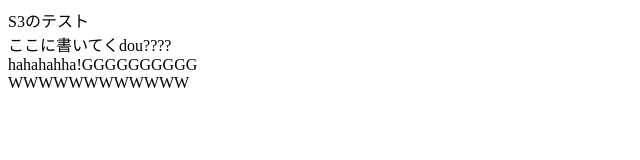
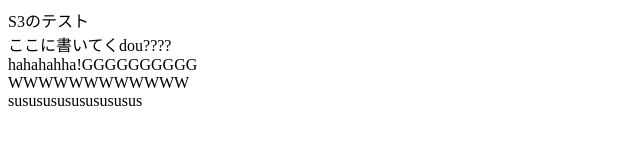
Before and after one commit to hi6snow/new_repository2, a plain HTML site: page index.html in a window 1280 px wide. Shown: the whole page, without its empty margins (0-640 px from the left). Drawn offline with Linux system fonts and the light colour scheme.

Commit message:
sasasasasa

```diff
--- a/index.html
+++ b/index.html
@@ -6,6 +6,7 @@
    </head>
   <body>S3のテスト<br>ここに書いてくdou????
 	<br>hahahahha!GGGGGGGGGG<br>
-	  WWWWWWWWWWWW
+	  WWWWWWWWWWWW<br>
+	  sususususususususus
 	</body>
 </html>
```
